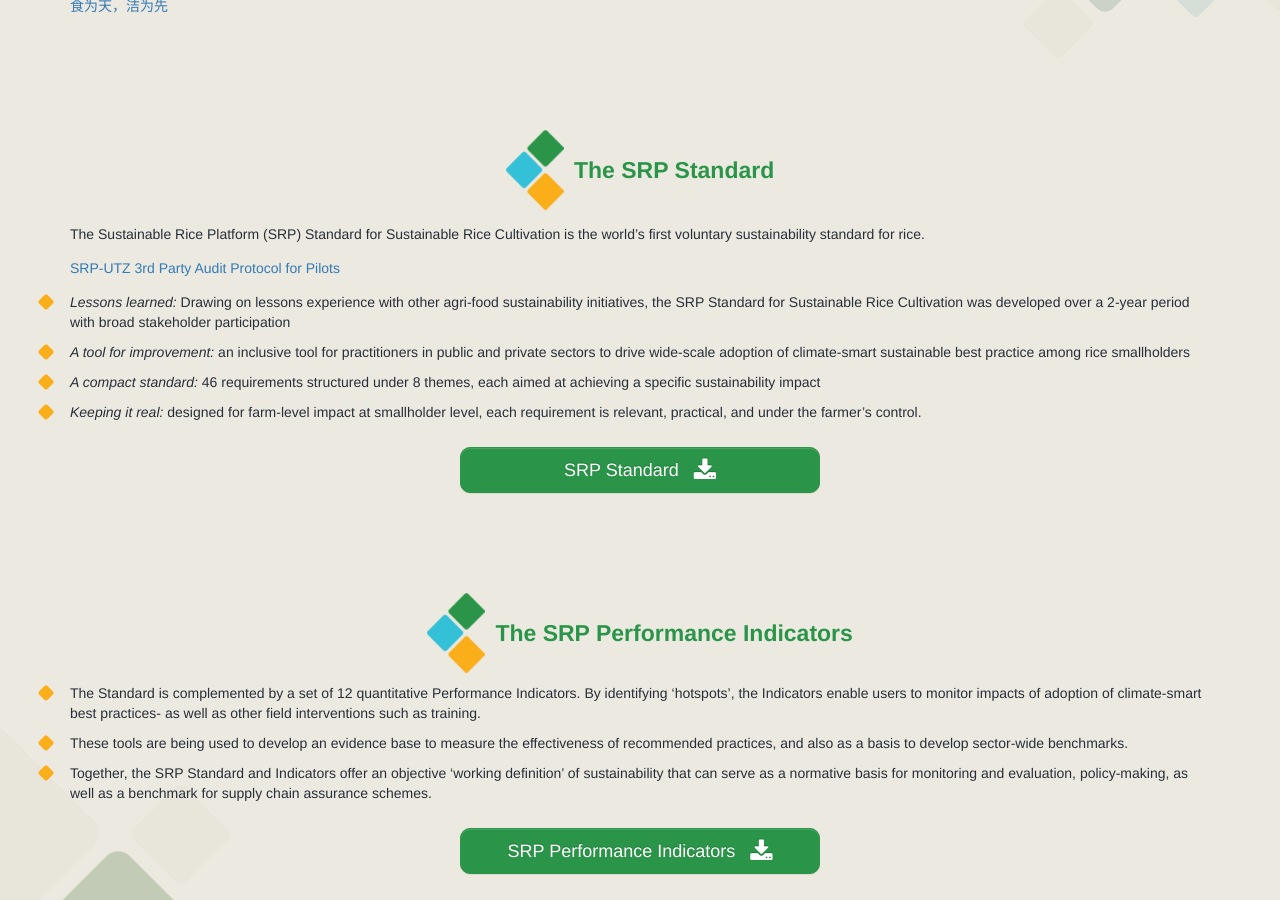
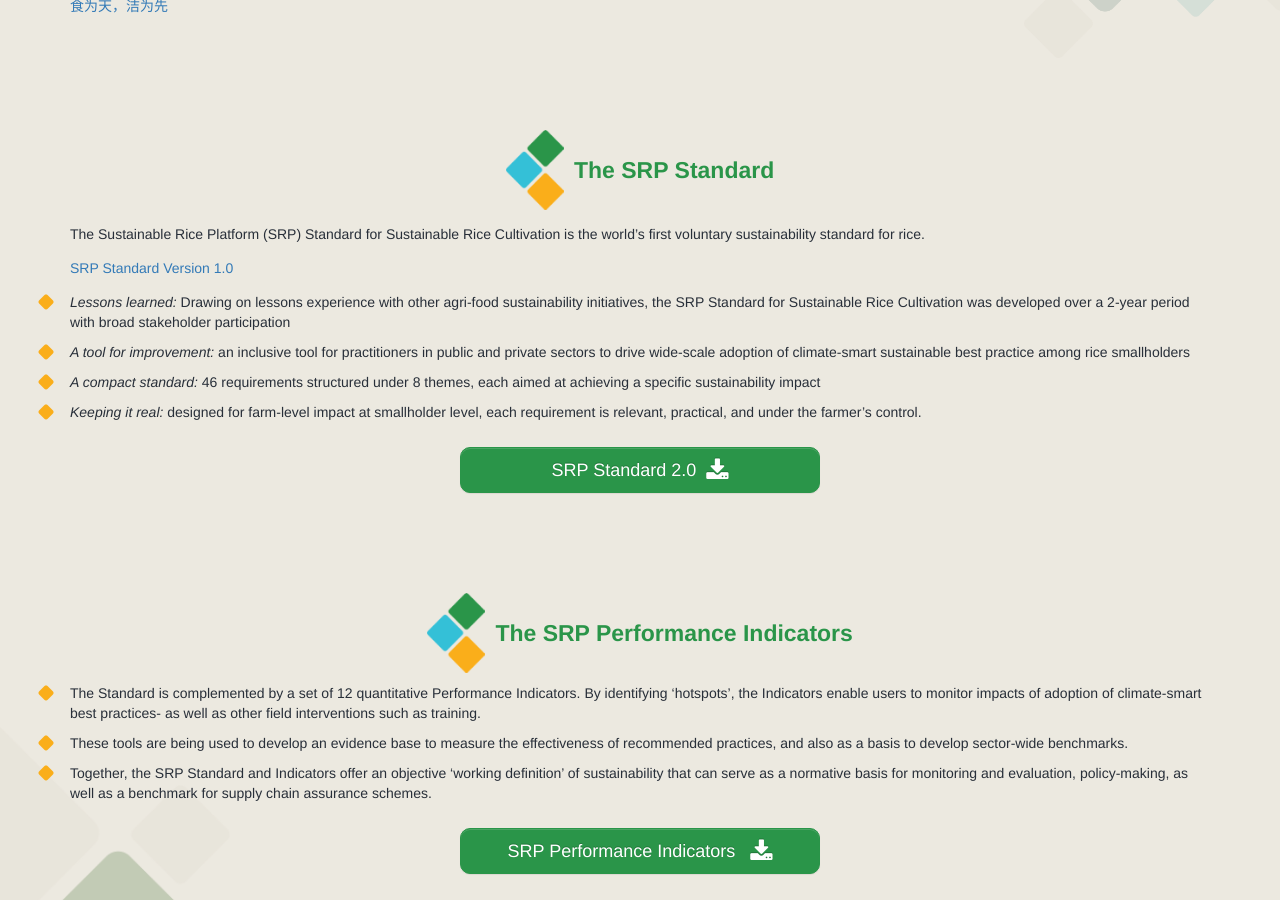
Before and after one commit to sustainablericeplatform/sustainablericeplatform.github.io, a Jekyll site: the page built from Resources/index.html, in a window 1280 px wide and 900 px high, scrolled down 944 px. Built offline with Jekyll 4.4.1, drawn with Linux system fonts in a browser that asks for light colours.

Commit message:
Update index.html

```diff
--- a/Resources/index.html
+++ b/Resources/index.html
@@ -40,7 +40,7 @@
             </div>
         </div>
         <p>The Sustainable Rice Platform (SRP) Standard for Sustainable Rice Cultivation is the world’s first voluntary sustainability standard for rice.</p>
-       <p><a href="/assets/docs/SRP-UTZ 3rd Party Audit Protocol for Pilots Version 1.5 29March2018.pdf" target="_blank">SRP-UTZ 3rd Party Audit Protocol for Pilots</a></p>
+       <p><a href="/assets/docs/SRP Standard for Sustainable Rice Cultivation v 1.0.pdf" target="_blank">SRP Standard Version 1.0</a></p>
         <ul class="srp-list">
             <li><i class="fa fa-square"></i><em class="blue">Lessons learned:</em> Drawing on lessons experience with other agri-food sustainability initiatives, the SRP Standard for Sustainable Rice Cultivation was developed over a 2-year period with broad stakeholder participation</li>
             <li><i class="fa fa-square"></i><em class="blue">A tool for improvement:</em> an inclusive tool for practitioners in public and private sectors to drive wide-scale adoption of climate-smart sustainable best practice among rice smallholders</li>
@@ -49,7 +49,7 @@
                     </ul>
                     <div class="row margin top">
             <div class="col-md-4 col-md-offset-4 col-sm-6 col-sm-offset-3">
-                      <a href="/assets/docs/SRP Standard for Sustainable Rice Cultivation v 1.0.pdf" target="_blank" class="btn btn-primary btn-lg btn-block">SRP Standard <i class="fa fa-download fa-lg" style="margin-left: 10px"></i></a>
+                      <a href="/assets/docs/SRP Standard Version 2.0 Final.pdf" target="_blank" class="btn btn-primary btn-lg btn-block">SRP Standard 2.0<i class="fa fa-download fa-lg" style="margin-left: 10px"></i></a>
             </div>
         </div>
     </div>
```
